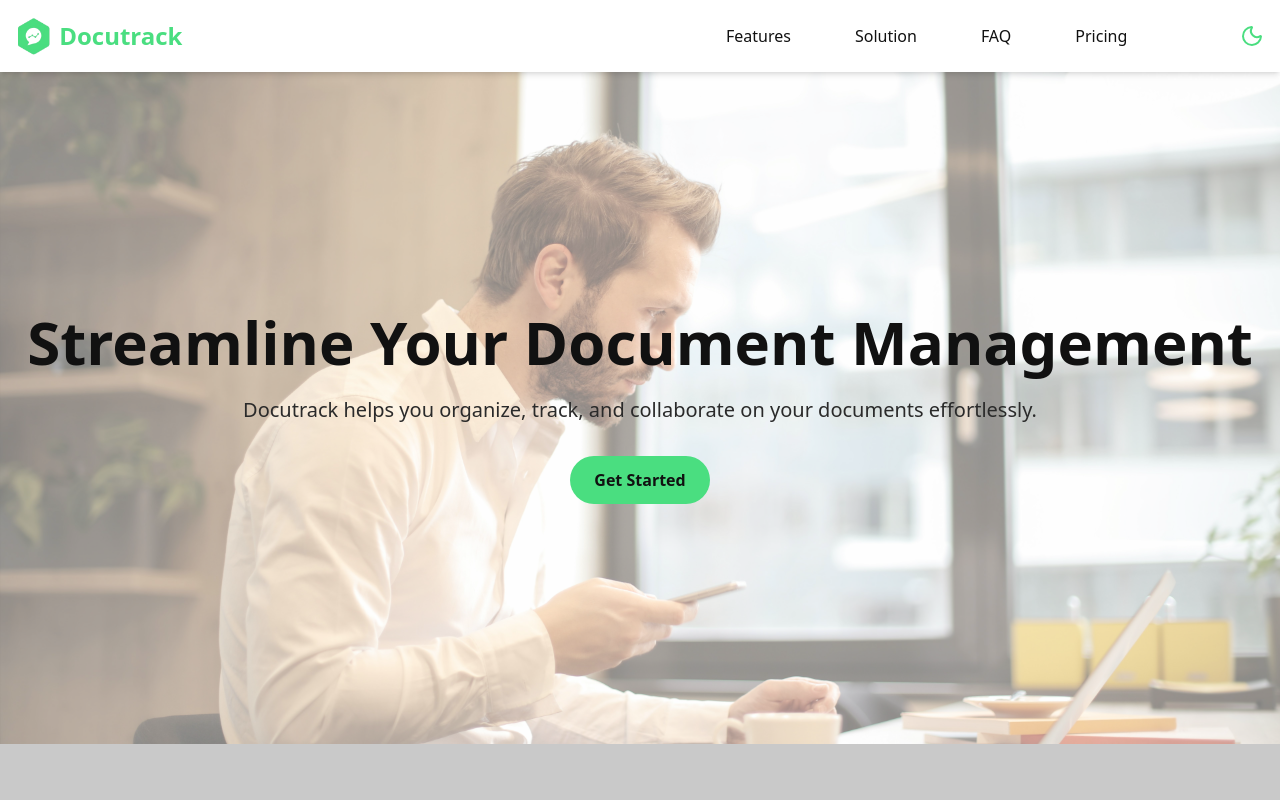
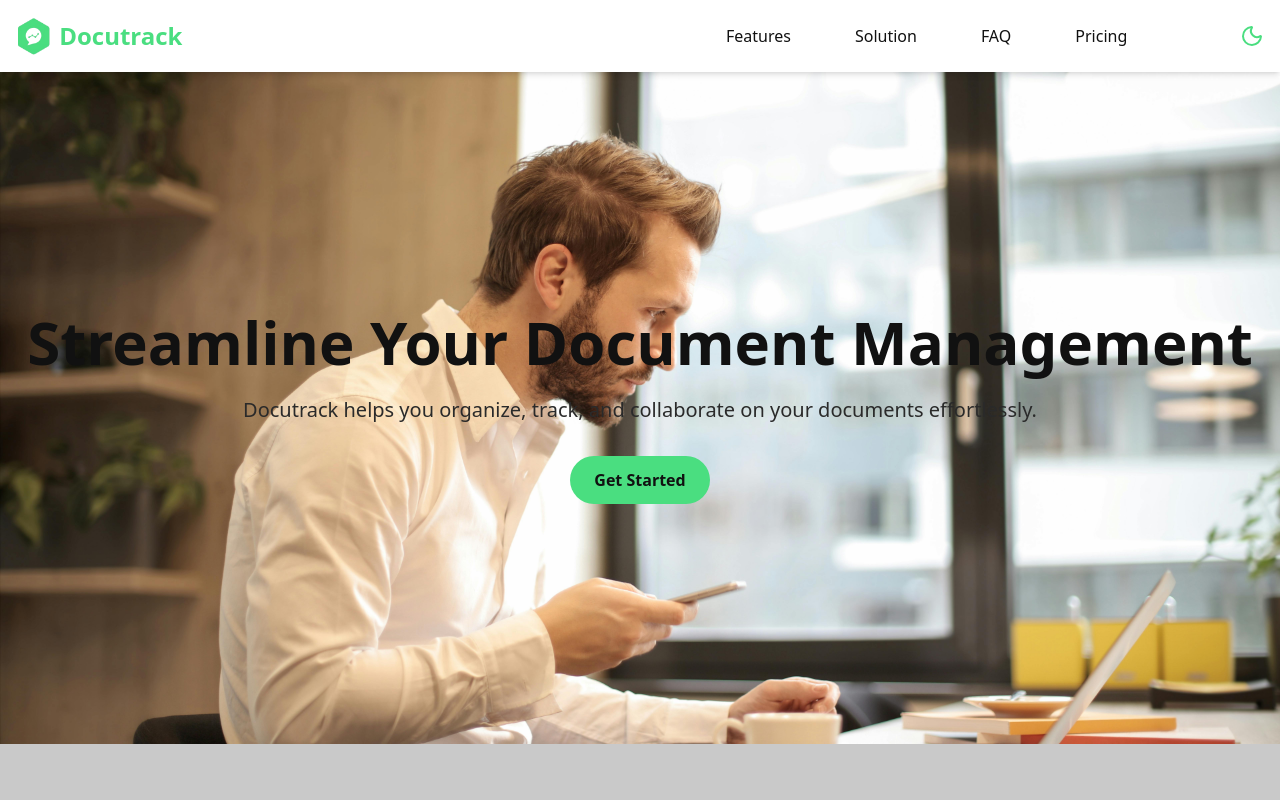
Before and after one commit to fernastereo/docutrack-landing, a Vue app: page / in a window 1280 px wide. Shown: the top 800 px of the page. Built offline with nearby package versions, Linux system fonts and the light colour scheme.

Commit message:
add custom color palette to Tailwind configuration for enhanced theming options

```diff
--- a/tailwind.config.js
+++ b/tailwind.config.js
@@ -2,6 +2,19 @@
 export default {
   content: ['./index.html', './src/**/*.{vue,js,ts,jsx,tsx}'],
   theme: {
+    colors: {
+      primary: {
+        100: '#75e69e',
+        200: '#4ade80',
+        300: '#26cf64',
+      },
+      base: {
+        100: '#ffffff',
+        200: '#c9c9c9',
+        300: '#2a2a2a',
+        400: '#111111',
+      },
+    },
     extend: {},
   },
   plugins: [],
```
